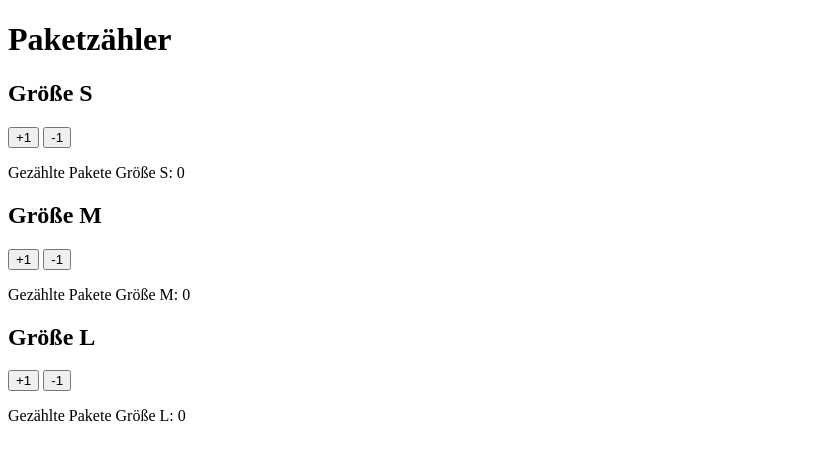
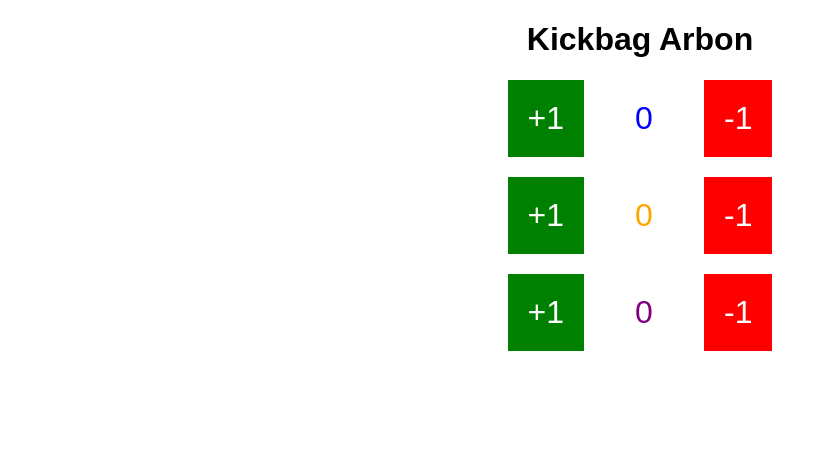
Before and after one commit to ecomjumbo/KickbagArbon, a plain HTML site: page index.html in a window 1280 px wide. Shown: the whole page, without its empty margins (0-827 px from the left). Drawn offline with Linux system fonts and the light colour scheme.

Commit message:
Update index.html

```diff
--- a/index.html
+++ b/index.html
@@ -4,24 +4,68 @@
     <meta charset="UTF-8">
     <meta name="viewport" content="width=device-width, initial-scale=1.0">
     <title>Paketzähler</title>
+    <style>
+        body {
+            font-family: Arial, sans-serif;
+            text-align: center;
+        }
+        .counter-container {
+            display: flex;
+            justify-content: center;
+            align-items: center;
+            margin: 20px 0;
+        }
+        .button {
+            font-size: 2em;
+            padding: 20px;
+            margin: 0 10px;
+            border: none;
+            cursor: pointer;
+        }
+        .button.increment {
+            background-color: green;
+            color: white;
+        }
+        .button.decrement {
+            background-color: red;
+            color: white;
+        }
+        .counter {
+            font-size: 2em;
+            width: 100px;
+            text-align: center;
+        }
+        .counter.s {
+            color: blue;
+        }
+        .counter.m {
+            color: orange;
+        }
+        .counter.l {
+            color: purple;
+        }
+    </style>
 </head>
 <body>
-    <h1>Paketzähler</h1>
+    <h1>Kickbag Arbon</h1>
 
-    <h2>Größe S</h2>
-    <button onclick="increment('S')">+1</button>
-    <button onclick="decrement('S')">-1</button>
-    <p>Gezählte Pakete Größe S: <span id="counterS">0</span></p>
+    <div class="counter-container">
+        <button class="button increment" onclick="increment('S')">+1</button>
+        <span id="counterS" class="counter s">0</span>
+        <button class="button decrement" onclick="decrement('S')">-1</button>
+    </div>
 
-    <h2>Größe M</h2>
-    <button onclick="increment('M')">+1</button>
-    <button onclick="decrement('M')">-1</button>
-    <p>Gezählte Pakete Größe M: <span id="counterM">0</span></p>
+    <div class="counter-container">
+        <button class="button increment" onclick="increment('M')">+1</button>
+        <span id="counterM" class="counter m">0</span>
+        <button class="button decrement" onclick="decrement('M')">-1</button>
+    </div>
 
-    <h2>Größe L</h2>
-    <button onclick="increment('L')">+1</button>
-    <button onclick="decrement('L')">-1</button>
-    <p>Gezählte Pakete Größe L: <span id="counterL">0</span></p>
+    <div class="counter-container">
+        <button class="button increment" onclick="increment('L')">+1</button>
+        <span id="counterL" class="counter l">0</span>
+        <button class="button decrement" onclick="decrement('L')">-1</button>
+    </div>
 
     <script>
         let counts = { S: 0, M: 0, L: 0 };
```
